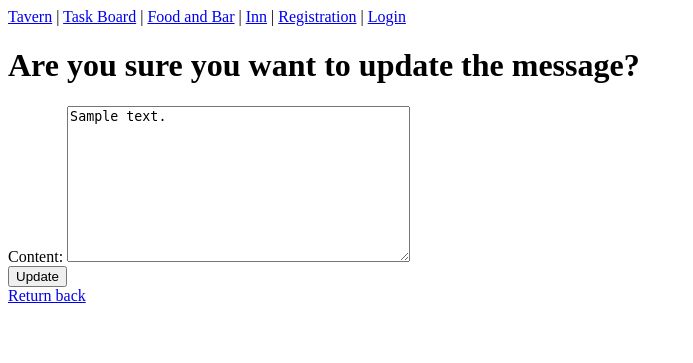
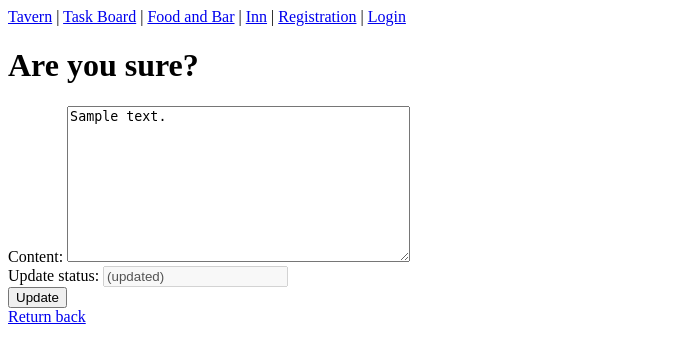
Before and after one commit to lancelot26/tavern, a Django app: page /messanger/1/update_message/ in a window 1280 px wide. Shown: the top 363 px of the page, without its empty margins (0-693 px from the left). Run offline with Django 5.2, Linux system fonts and the light colour scheme; tables that the repository leaves empty hold one stand-in row (values such as "Sample post").

Commit message:
when a message updated, '(updated)' icon appears next to it

```diff
--- a/forum/main/static/css/style.css
+++ b/forum/main/static/css/style.css
@@ -3,3 +3,7 @@
     width: 100%;
     max-width: 200px;
 }
+
+kek {
+    font-size: 2.5rem;
+}
--- a/forum/main/templates/main/communication.html
+++ b/forum/main/templates/main/communication.html
@@ -16,10 +16,9 @@
 {% if messages %}
     {% for message in messages %}
         {{ message.author }} - {{ message.date }}<br>
-        {{ message.content }}
-        <span>{{ updated }}</span>
+{{ message.content }}  <kek>{{ message.update_status }}</kek>
         {% if message.author == user %}
-            <a href="{% url 'messanger:update_message' message.id %}">Update</a>
+            <br><a href="{% url 'messanger:update_message' message.id %}">Update</a>
             <a href="{% url 'messanger:delete_message' message.id %}">Delete</a>
         {% endif %}<br><br>
     {% endfor %}
--- a/forum/messanger/forms.py
+++ b/forum/messanger/forms.py
@@ -5,3 +5,10 @@ class MessageForm(ModelForm):
     class Meta:
         model = Messanger
         fields = ['content']
+class MessageUpdateForm(ModelForm):
+    def __init__(self, *args, **kwargs):
+        super().__init__(*args, **kwargs)
+        self.fields['update_status'].disabled = True
+    class Meta:
+        model = Messanger
+        fields = ['content', 'update_status']
--- a/forum/messanger/models.py
+++ b/forum/messanger/models.py
@@ -5,6 +5,10 @@ class Messanger(models.Model):
     author = models.ForeignKey(User, on_delete=models.CASCADE, default=None)
     content = models.TextField()
     date = models.DateTimeField(auto_now_add=True)
+    update_status = models.CharField(max_length=9, default='')
 
     def __str__(self):
         return self.content
+
+    def get_absolute_url(self):
+        return f'/communication/'
--- a/forum/messanger/templates/messanger/delete_message.html
+++ b/forum/messanger/templates/messanger/delete_message.html
@@ -4,7 +4,7 @@
 
 {% block content %}
 
-<h1>Are you sure you want to delete the message?</h1>
+<h1>Are you sure?</h1>
 
 <form method="post">
     {% csrf_token %}
--- a/forum/messanger/templates/messanger/update_post.html
+++ b/forum/messanger/templates/messanger/update_message.html
@@ -4,7 +4,7 @@
 
 {% block content %}
 
-<h1>Are you sure you want to update the message?</h1>
+<h1>Are you sure?</h1>
 
 <form method="post">
     {% csrf_token %}
--- a/forum/messanger/urls.py
+++ b/forum/messanger/urls.py
@@ -5,5 +5,6 @@ app_name = 'messanger'
 
 urlpatterns = [
     path('<int:pk>/update_message/', views.UpdateMessage.as_view(), name='update_message'),
+    #path('<int:pk>/update_message/', views.update_message, name='update_message'),
     path('<int:pk>/delete_message/', views.DeleteMessage.as_view(), name='delete_message'),
 ]
--- a/forum/messanger/views.py
+++ b/forum/messanger/views.py
@@ -1,7 +1,7 @@
 from django.contrib.auth.decorators import login_required
 from django.shortcuts import render, redirect
 from .models import Messanger
-from .forms import MessageForm
+from .forms import MessageForm, MessageUpdateForm
 from django.views.generic import UpdateView, DeleteView
 
 
@@ -12,6 +12,21 @@ class DeleteMessage(DeleteView):
 
 class UpdateMessage(UpdateView):
     model = Messanger
-    template_name = 'messanger/update_post.html'
-    form_class = MessageForm
-    success_url = "/communication/"
+    template_name = 'messanger/update_message.html'
+    form_class = MessageUpdateForm
+
+    def get_initial(self):
+        return {'update_status':'(updated)'}
+
+#def update_message(request, pk):
+#    error = ''
+#    if request.method == 'POST':
+#        form = MessageForm(request.POST)
+#        if form.is_valid():
+#            form.save()
+#            return redirect('main/communication')
+#        mess = Messanger.objects.get(id=pk)
+#        mess.update_status = 'updated'
+#        mess.save(update_fields=['update_status'])
+#        form = MessageForm()
+#        return render(request, 'main/communication.html', {"form":form})
```
Also changed, not shown: forum/messanger/migrations/0002_messanger_update_status.py (added).
